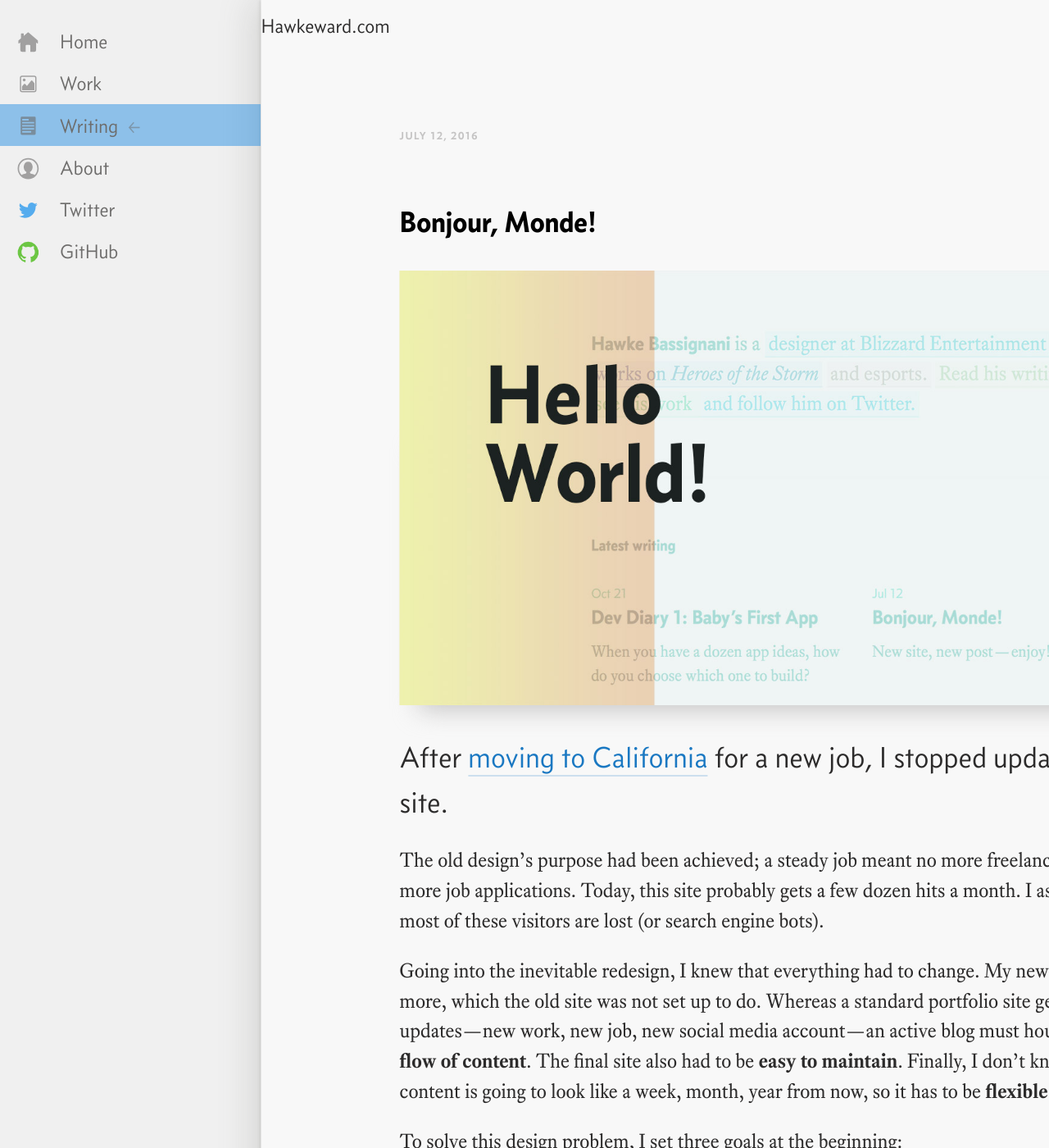
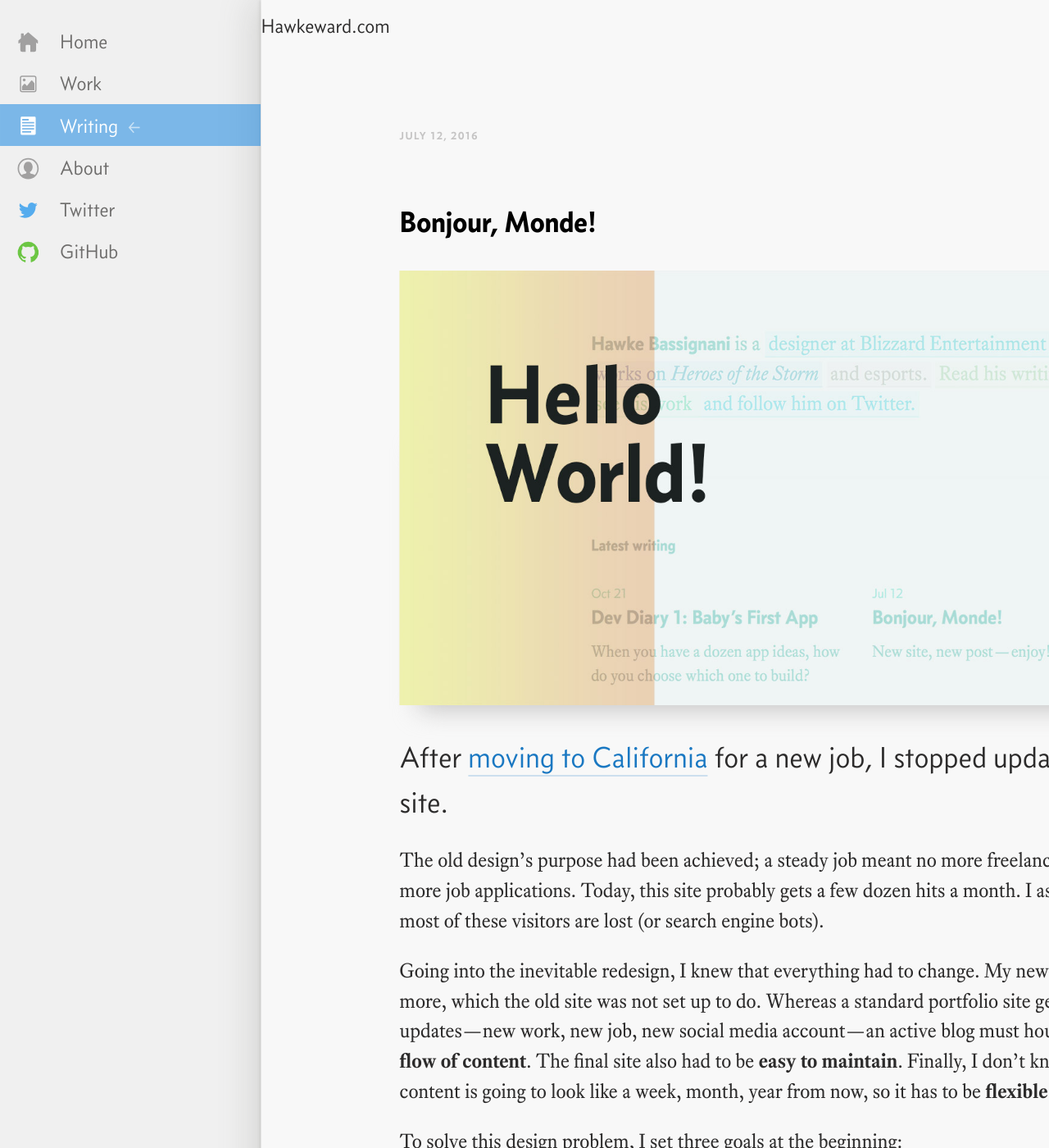
Before and after one commit to whbassignani/whbassignani.github.io, a Jekyll site: the page built from _posts/writing/2016-07-12-new-site.md, in a window 1280 px wide and 1400 px high. Shown: the whole window at 82% size. Built offline with Jekyll 4.4.1, drawn with Linux system fonts in a browser that asks for light colours.

Commit message:
Fixed current page logic in nav; small visual tweaks

```diff
--- a/_includes/html-start.html
+++ b/_includes/html-start.html
@@ -56,7 +56,9 @@
   <script src="/js/vendor/modernizr-3.5.0.min.js"></script>
 </head>
 
-{% if page.url contains "writing/" %}
+{% if page.url == "/" %}
+{% assign active_nav_item = "home" %}
+{% elsif page.url contains "writing/" %}
 {% assign active_nav_item = "writing" %}
 {% elsif page.url contains "work/" %}
 {% assign active_nav_item = "work" %}
--- a/_includes/nav.html
+++ b/_includes/nav.html
@@ -5,7 +5,7 @@
   {% for item in category.children %}
     {% capture class_string %}nav-link nav-link--{{ item.class }}{% endcapture %}
 
-    {% if item.url contains active_nav_item %}
+    {% if item.class contains active_nav_item %}
     {% capture class_string %}{{ class_string }} is-current-page{% endcapture %}
     {% endif %}
     <a href="{{ item.url }}" class="{{ class_string }}">
--- a/index.html
+++ b/index.html
@@ -3,7 +3,7 @@
 ---
 
   <main>
-    <article id="homepage-intro" class="container">
+    <article id="homepage-intro" class="container content {% if page.is_narrow %}torso-narrow{% else %}torso{% endif %}">
       <div class="homepage-torso">
         <p class="homepage-intro-text">
           <strong class="homepage-intro-name">Hawke Bassignani</strong>
--- a/scss/_nav.scss
+++ b/scss/_nav.scss
@@ -73,12 +73,17 @@
   line-height: 1;
 
   &.is-current-page {
-    background-color: rgba($color-interactive-hover, 0.5);
+    background-color: rgba($color-interactive-hover, 0.6);
+    color: $white;
 
     &:after {
       content: "←";
       padding-left: $gutter-smallest;
-      opacity: 0.5;
+      opacity: 0.6;
+    }
+
+    svg {
+      fill: $white;
     }
   }
 
@@ -103,6 +108,10 @@
 
   &:active {
     color: $color-interactive-active;
+
+    svg {
+      fill: $color-interactive-active;
+    }
   }
 }
 
--- a/scss/typography/_basics.scss
+++ b/scss/typography/_basics.scss
@@ -14,7 +14,6 @@
 body {
   color: $color-text;
   font-family: $serif;
-  font-size: size(0);
   line-height: $line-height;
 }
 
--- a/scss/typography/_misc.scss
+++ b/scss/typography/_misc.scss
@@ -1,6 +1,5 @@
 // Code blocks
 code {
-  @include border-radius;
   @include spacing-standard;
   background-color: $white;
   font-size: size(-1);
@@ -12,7 +11,6 @@
 }
 
 pre {
-  @include border-radius;
   @include soft-box-shadow;
   @include spacing-standard;
   padding: size(0);
--- a/scss/typography/_quotes.scss
+++ b/scss/typography/_quotes.scss
@@ -10,7 +10,6 @@
 
 // Pull quotes
 .pull-quote {
-  @include border-radius;
   @include soft-box-shadow;
   @include spacing-standard;
   background-color: $white;
```
